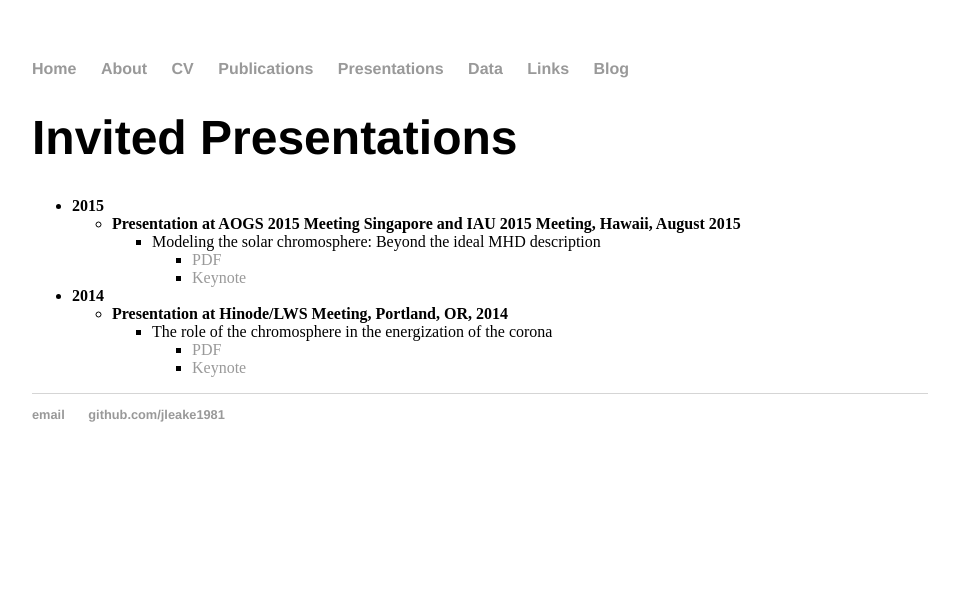
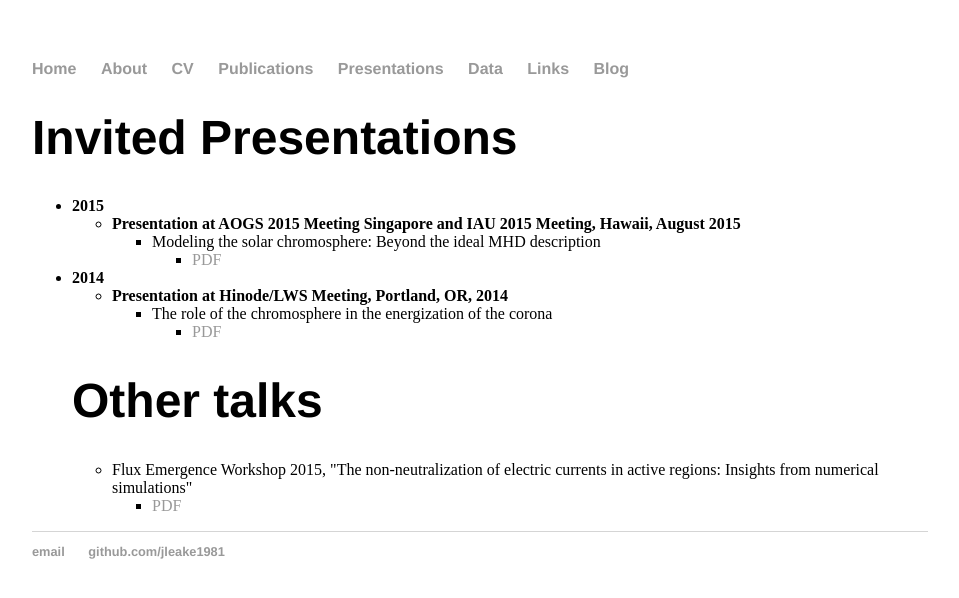
Before and after one commit to jleake1981/jleake1981.github.io, a Jekyll site: the page built from presentations/index.html, in a window 1280 px wide. Shown: the top 598 px of the page, without its empty margins (160-1119 px from the left). Built offline with Jekyll 4.4.1, drawn with Linux system fonts in a browser that asks for light colours.

Commit message:
Added a talk to talks index

```diff
--- a/presentations/index.html
+++ b/presentations/index.html
@@ -12,7 +12,6 @@ title: James Leake, Astrophysicist
                   <li>  Modeling the solar chromosphere: Beyond the ideal MHD description </li>
                         <ul>
                           <li><a href="NEW_Leake_COMBINED_AOGS_IAU.pdf" target="_blank">PDF</a></li>
-                          <li><a href="NEW_Leake_COMBINED_IAU_AOGS.key" target="_blank">Keynote</a></li>
                         </ul>
                 </ul>
              </ul>
@@ -23,10 +22,14 @@ title: James Leake, Astrophysicist
                   <li>The role of the chromosphere in the energization of the corona </li>
                         <ul>
                           <li><a href="Leake_LWS_2014.pdf" target="_blank">PDF</a></li>
-                          <li><a href="Leake_LWS.key" target="_blank">Keynote</a></li>
                         </ul>
                 </ul>
-
-
           </ul>
+	<h1> Other talks </h1>
+	<ul>
+		<li> Flux Emergence Workshop 2015, "The non-neutralization of electric currents in active regions: Insights from numerical simulations"
+		<ul>
+			<li><a href="Leake_FEW_new.pdf" target="_blank">PDF</a></li>
+ 		</ul></li>
+	</ul>
 </div><!-- /.blurb -->
```
